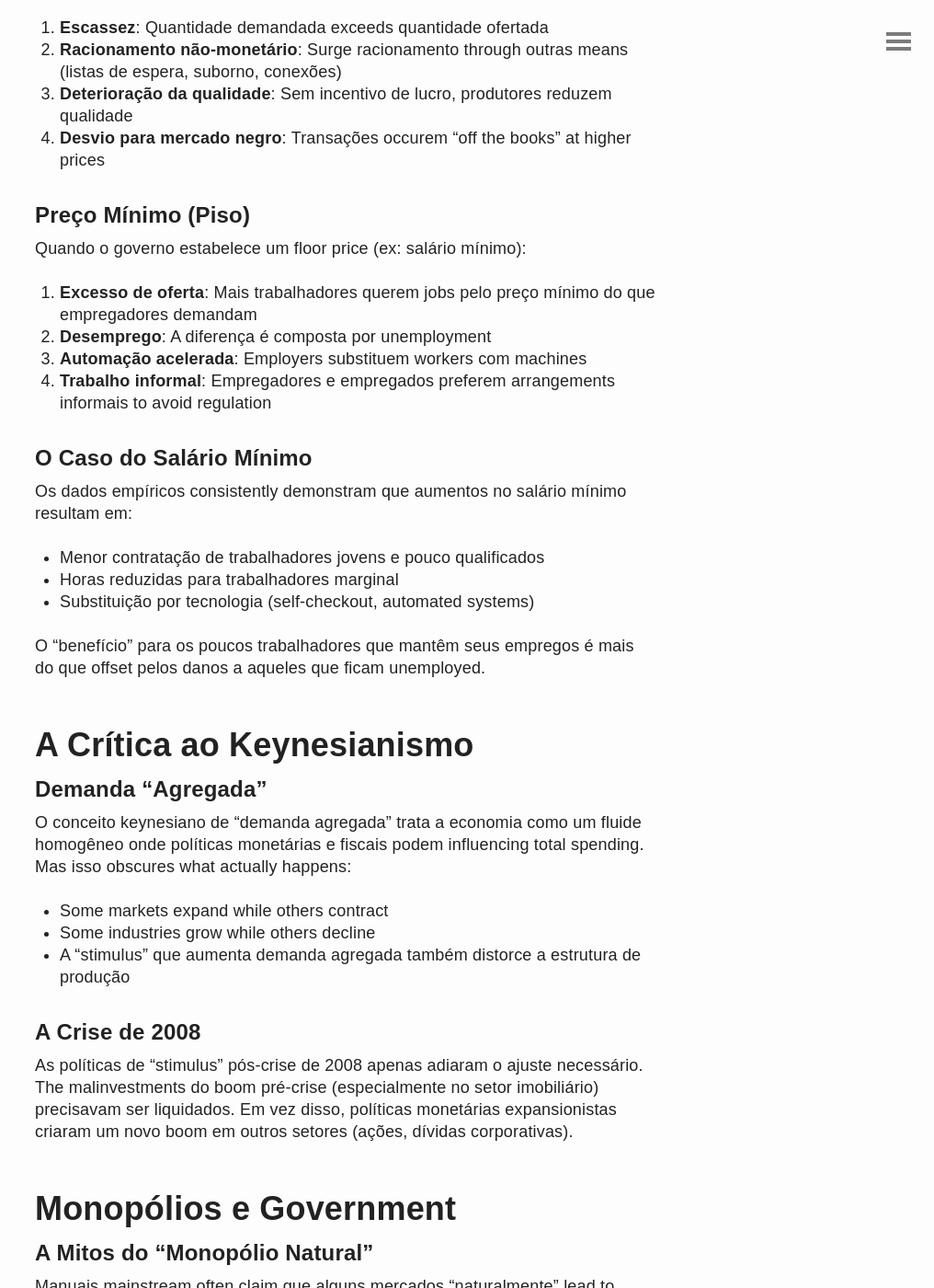
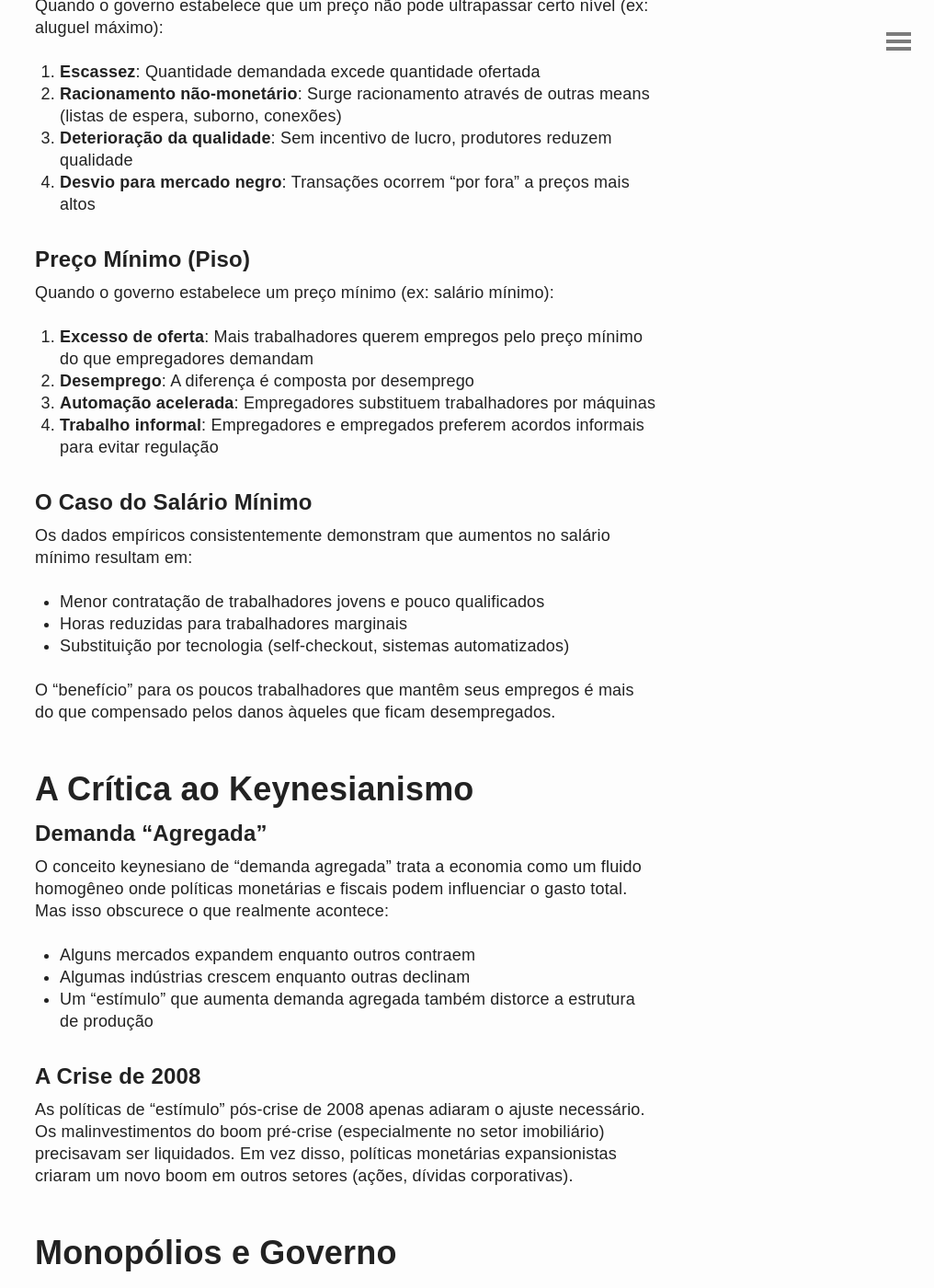
Before and after one commit to albertguedes/albertguedes.github.io, a Jekyll site: the page built from _posts/2015-01-15-oferta-e-procura-como-funcionam.md, in a window 1280 px wide and 1400 px high, scrolled down 2865 px. Shown: the whole window at 92% size, without its empty margins (264-1280 px from the left). Built offline with Jekyll 4.4.1, drawn with Linux system fonts in a browser that asks for light colours; some of the changed text lies outside the part shown.

Commit message:
Fix orthography in oferta-e-procura-como-funcionam.md: rewrite to proper Portuguese

```diff
--- a/_posts/2015-01-15-oferta-e-procura-como-funcionam.md
+++ b/_posts/2015-01-15-oferta-e-procura-como-funcionam.md
@@ -18,17 +18,17 @@ Como Friedrich Hayek enfatizou, os preços são o mecanismo pelo qual sociedades
 3. **Custos de oportunidade**: O que foi sacrificado para produzir
 4. **Expectativas futuras**: Previsões sobre o futuro afetam decisões presentes
 
-O preço não é apenas um número — é uma síntese condensation of informações distributed among millions of participants.
+O preço não é apenas um número — é uma síntese condensation de informações distribuídas entre milhões de participantes.
 
 ## A Lei da Procura
 
 **Lei da Procura**: Ceteris paribus, quando o preço de um bem sobe, a quantidade demandada cai, e vice-versa.
 
-Esta não é uma "lei" no sentido de física — é um padrão observável que deriva da ação humana. Individuals, facing constraints, will buy less of what costs more.
+Esta não é uma "lei" no sentido de física — é um padrão observável que deriva da ação humana. Indivíduos, enfrentando restrições, comprarão menos do que custa mais.
 
 ### A Dimensão Subjetiva
 
-O ponto crucial é que a curva de procura não é uma curva "mecânica" — ela representa as valueações subjetivas de indivíduos específicos em um momento específico.
+O ponto crucial é que a curva de procura não é uma curva "mecânica" — ela representa as valorações subjetivas de indivíduos específicos em um momento específico.
 
 A satisfação de um consumidor depende não apenas do bem, mas de:
 - Quanto ele já consome desse bem
@@ -56,105 +56,105 @@ O produtor considera:
 
 ### A Visão Mainstream
 
-Nos manuais keynesianos, "equilíbrio" é um estado estático onde quantidade demandada equals quantidade ofertada. Este picture é fundamentalmente enganoso.
+Nos manuais keynesianos, "equilíbrio" é um estado estático onde quantidade demandada iguala quantidade ofertada. Esta figura é fundamentalmente enganosa.
 
 ### A Visão Austríaca
 
-O mercado não tende toward a point fixo de equilíbrio — ele é um **processo contínuo de descoberta** onde:
+O mercado não tende a um ponto fixo de equilíbrio — ele é um **processo contínuo de descoberta** onde:
 - Preços se ajustam constantemente
 - Novos empreendedores entram e saem
 - Tecnologias evoluem
 - Preferências mudam
 
-O "equilíbrio" é uma useful fiction analítica, não uma descrição de como markets actually operam.
+O "equilíbrio" é uma ficção analítica útil, não uma descrição de como mercados realmente operam.
 
 ## A Falácia dos Controles de Preços
 
-Um dos insights mais importantes da análise austríaca é a demonstration of why price controls always fail.
+Um dos insights mais importantes da análise austríaca é a demonstração de por que controles de preços sempre falham.
 
 ### Preço Máximo (Teto)
 
-Quando o governo establece que um preço não pode ultrapassar certo nível (ex: aluguel máximo):
+Quando o governo estabelece que um preço não pode ultrapassar certo nível (ex: aluguel máximo):
 
-1. **Escassez**: Quantidade demandada exceeds quantidade ofertada
-2. **Racionamento não-monetário**: Surge racionamento through outras means (listas de espera, suborno, conexões)
+1. **Escassez**: Quantidade demandada excede quantidade ofertada
+2. **Racionamento não-monetário**: Surge racionamento através de outras means (listas de espera, suborno, conexões)
 3. **Deterioração da qualidade**: Sem incentivo de lucro, produtores reduzem qualidade
-4. **Desvio para mercado negro**: Transações occurem "off the books" at higher prices
+4. **Desvio para mercado negro**: Transações ocorrem "por fora" a preços mais altos
 
 ### Preço Mínimo (Piso)
 
-Quando o governo estabelece um floor price (ex: salário mínimo):
+Quando o governo estabelece um preço mínimo (ex: salário mínimo):
 
-1. **Excesso de oferta**: Mais trabalhadores querem jobs pelo preço mínimo do que empregadores demandam
-2. **Desemprego**: A diferença é composta por unemployment
-3. **Automação acelerada**: Employers substituem workers com machines
-4. **Trabalho informal**: Empregadores e empregados preferem arrangements informais to avoid regulation
+1. **Excesso de oferta**: Mais trabalhadores querem empregos pelo preço mínimo do que empregadores demandam
+2. **Desemprego**: A diferença é composta por desemprego
+3. **Automação acelerada**: Empregadores substituem trabalhadores por máquinas
+4. **Trabalho informal**: Empregadores e empregados preferem acordos informais para evitar regulação
 
 ### O Caso do Salário Mínimo
 
-Os dados empíricos consistently demonstram que aumentos no salário mínimo resultam em:
+Os dados empíricos consistentemente demonstram que aumentos no salário mínimo resultam em:
 - Menor contratação de trabalhadores jovens e pouco qualificados
-- Horas reduzidas para trabalhadores marginal
-- Substituição por tecnologia (self-checkout, automated systems)
+- Horas reduzidas para trabalhadores marginais
+- Substituição por tecnologia (self-checkout, sistemas automatizados)
 
-O "benefício" para os poucos trabalhadores que mantêm seus empregos é mais do que offset pelos danos a aqueles que ficam unemployed.
+O "benefício" para os poucos trabalhadores que mantêm seus empregos é mais do que compensado pelos danos àqueles que ficam desempregados.
 
 ## A Crítica ao Keynesianismo
 
 ### Demanda "Agregada"
 
-O conceito keynesiano de "demanda agregada" trata a economia como um fluide homogêneo onde políticas monetárias e fiscais podem influencing total spending. Mas isso obscures what actually happens:
+O conceito keynesiano de "demanda agregada" trata a economia como um fluido homogêneo onde políticas monetárias e fiscais podem influenciar o gasto total. Mas isso obscurece o que realmente acontece:
 
-- Some markets expand while others contract
-- Some industries grow while others decline
-- A "stimulus" que aumenta demanda agregada também distorce a estrutura de produção
+- Alguns mercados expandem enquanto outros contraem
+- Algumas indústrias crescem enquanto outras declinam
+- Um "estímulo" que aumenta demanda agregada também distorce a estrutura de produção
 
 ### A Crise de 2008
 
-As políticas de "stimulus" pós-crise de 2008 apenas adiaram o ajuste necessário. The malinvestments do boom pré-crise (especialmente no setor imobiliário) precisavam ser liquidados. Em vez disso, políticas monetárias expansionistas criaram um novo boom em outros setores (ações, dívidas corporativas).
+As políticas de "estímulo" pós-crise de 2008 apenas adiaram o ajuste necessário. Os malinvestimentos do boom pré-crise (especialmente no setor imobiliário) precisavam ser liquidados. Em vez disso, políticas monetárias expansionistas criaram um novo boom em outros setores (ações, dívidas corporativas).
 
-## Monopólios e Government
+## Monopólios e Governo
 
-### A Mitos do "Monopólio Natural"
+### Os Mitos do "Monopólio Natural"
 
-Manuais mainstream often claim que alguns mercados "naturalmente" lead to monopoly due to "economies of scale". Mas a evidência histórica contradicts this claim.
+Manuais mainstream frequentemente afirmam que alguns mercados "naturalmente" levam a monopólio devido a "economias de escala". Mas a evidência histórica contradiz esta afirmação.
 
-Em mercados livre, monopolies typically result from:
-1. **Patentes e copyrights**: Monopólios legales grantados pelo Estado
-2. **Licenças e regulation**: Barreiras governamentais a new entrants
+Em mercados livres, monopólios tipicamente resultam de:
+1. **Patentes e copyrights**: Monopólios legais concedidos pelo Estado
+2. **Licenças e regulação**: Barreiras governamentais a novos entrantes
 3. **Subsídios**: Vantagens estatais a empresas específicas
 
 A Standard Oil de Rockefeller, frequentemente citada como exemplo de "monopólio natural", na verdade:
-- Competia com dozens de empresas
-- Teve sua participação de mercado reduced antes do拆分 pelo governo
-- Foi break up not because of monopoly, but due to antitrust prosecution
+- Competia com dezenas de empresas
+- Teve sua participação de mercado reduzida antes da拆分 pelo governo
+- Foi dividida não por causa de monopólio, mas devido a processo antitruste
 
 ### O Mito do "Capitalismo de Estado"
 
 Críticos da "esquerda" argumentam que monopólios são inerentes ao capitalismo. Mas:
-- A concentração industrial moderna é frequentemente resultado de regulation that favors large firms
-- Small and medium enterprises thrive when regulations are minimal
-- The pharmaceutical, tech, and financial sectors — highly regulated — show most concentration
+- A concentração industrial moderna é frequentemente resultado de regulação que favorece grandes empresas
+- Pequenas e médias empresas prosperam quando regulações são mínimas
+- Os setores farmacêutico, de tecnologia e financeiro — altamente regulados — mostram a maior concentração
 
 ## Evidência Histórica
 
 ### Chile sob Pinochet
 
-As reformas de livre mercado de Chicago Boys (1973-1990), despite their political context, demonstraram that:
-- Desregulação levou a rapid economic growth
-- Abertura comercialbeneficiou consumidores
-- Privatizações melhoraram efficiency
+As reformas de livre mercado de Chicago Boys (1973-1990), apesar de seu contexto político, demonstraram que:
+- Desregulação levou a crescimento econômico rápido
+- Abertura comercial beneficiou consumidores
+- Privatizações melhoraram eficiência
 
 ### Hong Kong
 
-O free-market paradise consistently ranks as the world's free economy:
-- Longest life expectancy
-- Highest per capita income in Asia
-- Minimal poverty
+O paraíso do livre-mercado consistentemente classifica como a economia mais livre do mundo:
+- Maior expectativa de vida
+- Maior renda per capita na Ásia
+- Pobreza mínima
 
 ### Nova Zelândia
 
-As reformas neoliberais dos anos 1980-90 removed barriers to competition:
+As reformas neoliberais dos anos 1980-90 removeram barreiras à competição:
 - Crescimento sustentado
 - Redução de pobreza
 - Crescimento de produtividade
@@ -163,10 +163,10 @@ As reformas neoliberais dos anos 1980-90 removed barriers to competition:
 
 O modelo de oferta e procura, na perspectiva austríaca, é uma ferramenta para entender como preços emergem da interação voluntária de indivíduos. Mas devemos evitar a falácia de tratar este modelo como um sistema de equilíbrio estável — o mercado é um processo de descoberta contínua.
 
-Controles de preços sempre fail porque interferem na capacidade do sistema de preços de transmitir informações e coordenar decisões. A alternativa não é deixar mercados "sem regras" — é ter um quadro jurídico que:
+Controles de preços sempre falham porque interferem na capacidade do sistema de preços de transmitir informações e coordenar decisões. A alternativa não é deixar mercados "sem regras" — é ter um quadro jurídico que:
 - Proteja direitos de propriedade
-- Minimize barriers to entry
-- Permita liberdade de contract
+- Minimize barreiras à entrada
+- Permita liberdade de contrato
 - Evite privilégios estatais a empresas específicas
 
 ---
```
Also changed, not shown: other parts of _posts/2015-01-15-oferta-e-procura-como-funcionam.md (+3 -3 lines).
